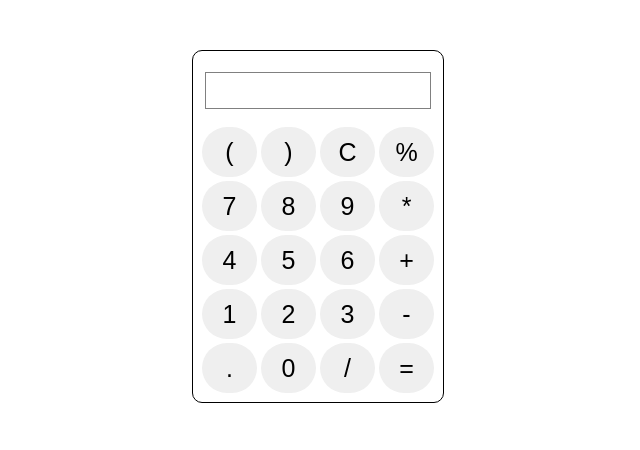
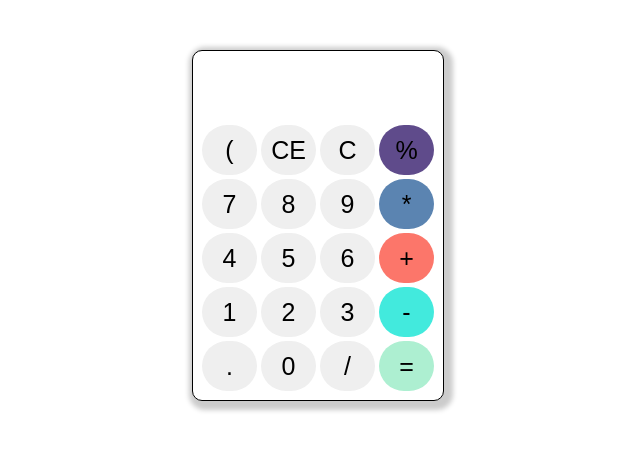
Before and after one commit to ujjavalsinha/calculator-js, a plain HTML site: page index.html in a window 1280 px wide. Shown: the whole page, without its empty margins (322-962 px from the left). Drawn offline with Linux system fonts and the light colour scheme.

Commit message:
Updated js and css

```diff
--- a/index.html
+++ b/index.html
@@ -9,37 +9,38 @@
 <body>
     <div class="container">
         <div class="calculator">
-            <input type='text' name='number'/>
+
+            <input type='text' name='number' id='screen'/>
             <table>
                 <tr>
                     <td><button>(</button></td>
-                    <td><button>)</button></td>
+                    <td><button>CE</button></td>
                     <td><button>C</button></td>
-                    <td><button>%</button></td>
+                    <td><button class='mod'>%</button></td>
                 </tr>
                 <tr>
                     <td><button>7</button></td>
                     <td><button>8</button></td>
                     <td><button>9</button></td>
-                    <td><button>*</button></td>
+                    <td><button class='multiply'>*</button></td>
                 </tr>
                 <tr>
                     <td><button>4</button></td>
                     <td><button>5</button></td>
                     <td><button>6</button></td>
-                    <td><button>+</button></td>
+                    <td><button class='plus'>+</button></td>
                 </tr>
                 <tr>
                     <td><button>1</button></td>
                     <td><button>2</button></td>
                     <td><button>3</button></td>
-                    <td><button>-</button></td>
+                    <td><button class='minus'>-</button></td>
                 </tr>
                 <tr>
                     <td><button>.</button></td>
                     <td><button>0</button></td>
                     <td><button>/</button></td>
-                    <td><button>=</button></td>
+                    <td><button class='equalto'>=</button></td>
                 </tr>
             </table>
         </div>
--- a/index.js
+++ b/index.js
@@ -1,19 +1,26 @@
 let screen = document.getElementById('screen')
 let buttons = document.querySelectorAll('button')
 let screenValue = ''
-let validValues = '1234567890/*%().'
-console.log(buttons)
+let validValues = '1234567890/*%().+=-CE'
 for (button of buttons){
     button.addEventListener('click',(e)=>{
         buttonText = e.target.innerText
+        console.log(buttonText);
         if(validValues.includes(buttonText) === false){
             console.log("Not in list")
             screenValue = ''
             screen.value = screenValue;
         }
+        else if(buttonText == 'CE'){
+            if(screenValue.length != 0){
+                screenValue = screenValue.slice(0,screenValue.length-1)
+                screen.value = screenValue;
+            }
+        }
         else if (buttonText == '='){
             screen.value = eval(screenValue)
-            screenValue = '';
+            screenValue = ''
+
         }
         else if(buttonText == 'C'){
             screenValue = '';
--- a/style.css
+++ b/style.css
@@ -12,11 +12,15 @@ input[type=text] {
     width: 220px;
     height: 33px;
     font-size: 28px;
-    border : 1px solid grey;
+    /* border : 1px solid grey; */
     transition: ease-in-out, width .35s ease-in-out;
+    text-align : right;
+    border : none
 }
+
 input[type=text]:focus {
     width: 230px;
+    outline : none;
   }
 
 button {
@@ -38,24 +42,44 @@ button:focus{
     padding: 6px;
     background-color: white;
     border-radius: 10px;
+    box-shadow:         3px 3px 5px 6px #ccc;
 }
 
 button.plus {
     background-color : #FC766AFF;
 }
+button.plus:hover {
+    filter: brightness(0.8);
+  }
 
 button.multiply{
     background-color : #5B84B1FF
 }
+button.multiply:hover {
+    filter: brightness(0.8);
+  }
 
 button.mod{
     background-color: #5F4B8BFF;
 }
+button.mod:hover {
+    filter: brightness(0.8);
+  }
 
 button.minus{
     background-color: #42EADDFF;
 }
 
+button.minus:hover {
+    filter: brightness(0.8);
+  }
+
 button.equalto{
     background-color: #ADEFD1FF ;
 }
+button.equalto:hover{
+    filter : brightness(0.8);
+}
+button:focus {
+    outline:0;
+}
```
